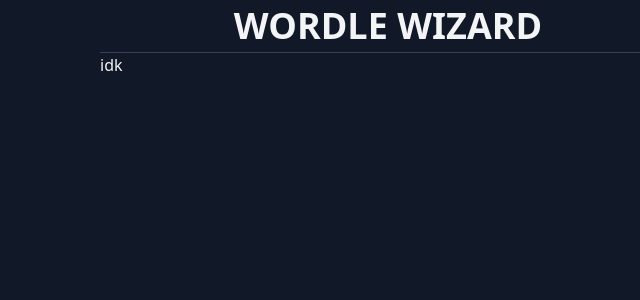
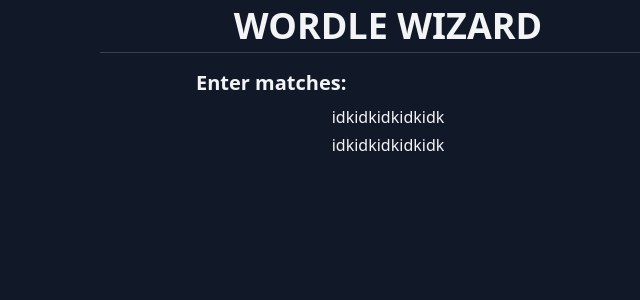
Before and after one commit to ohheyjosh/wordle-wizard, a Next.js app: page / in a window 1280 px wide. Shown: the top 300 px of the page, without its empty margins (252-892 px from the left). Built offline with nearby package versions, Linux system fonts and the light colour scheme.

Commit message:
wip for input types, values, edit toggles

```diff
--- a/components/InputCell.tsx
+++ b/components/InputCell.tsx
@@ -1,15 +1,38 @@
-type CharStatus = 'match' | 'partial' | 'miss';
+import React, { useState } from "react";
+
+export type CharStatus = 'match' | 'partial' | 'miss' | null;
 
 type Props = {
-  value?: string;
+  id: string;
+  value: string;
   status?: CharStatus;
+  editing: string;
+  toggleEditing: Function;
 };
 
-const InputCell = ({ value, status }: Props) => {
-  return (
-    <div className="flex items-center justify-center w-12 h-12 m-1 text-lg font-bold border rounded">
-      {value}
-    </div>
+const InputCell = ({ id, value, status, editing, toggleEditing }: Props) => {
+  const [isEditing, setEditing] = useState(editing);
+  const toggleEdit = () => {
+    setEditing(id);
+    toggleEditing(id);
+  };
+
+  return isEditing === id ? (
+    <button
+      className={
+        'flex items-center justify-center w-16 h-16 m-0.5 text-lg font-bold border-2 border-gray-500 ' +
+        (status === 'match'
+          ? 'bg-green-500 border-green-500'
+          : status === 'partial'
+          ? 'bg-yellow-500 border-yellow-500'
+          : status === 'miss' && 'bg-gray-500')
+      }
+      onClick={() => toggleEdit()}
+    >
+      {value.toUpperCase().match(/[A-Z]/)}
+    </button>
+  ) : (
+    <>idk</>
   );
 };
 
--- /dev/null
+++ b/components/InputRow.tsx
@@ -0,0 +1,29 @@
+import InputCell, { CharStatus } from './InputCell';
+
+type Props = {
+  input: string;
+  type: CharStatus;
+  editing: string;
+  toggleEditing: Function;
+};
+
+const InputRow = ({ input, type, editing, toggleEditing }: Props) => {
+  const splitLetters = input.split('');
+
+  return (
+    <div className="flex justify-center my-1">
+      {splitLetters.map((letter, index) => (
+        <InputCell
+          key={index}
+          id={type + index}
+          value={letter}
+          status={letter.toUpperCase().match(/[A-Z]/) ? type : null}
+          editing={editing}
+          toggleEditing={toggleEditing}
+        />
+      ))}
+    </div>
+  );
+};
+
+export default InputRow;
--- a/components/MatchesRow.tsx
+++ /dev/null
@@ -1,23 +0,0 @@
-import InputCell from './InputCell';
-
-type Props = {
-  matches: string;
-};
-
-const matchesGrid = ({ matches }: Props) => {
-  const splitLetters = matches.split('');
-  const emptyCells = Array.from(Array(5 - splitLetters.length));
-
-  return (
-    <div className="flex justify-center my-1">
-      {splitLetters.map((letter, index) => (
-        <InputCell key={index} value={letter} />
-      ))}
-      {emptyCells.map((_, index) => (
-        <InputCell key={index} />
-      ))}
-    </div>
-  );
-};
-
-export default matchesGrid;
--- a/pages/index.tsx
+++ b/pages/index.tsx
@@ -1,9 +1,33 @@
+import React, { useState } from 'react';
 import Layout from '../components/Layout';
+import InputRow from '../components/InputRow';
 
-const IndexPage = () => (
-  <Layout title="Wordle Wizard">
-    idk
-  </Layout>
-);
+const IndexPage = () => {
+  const [matches, setMatches] = useState<string>("a____");
+  const [partials, setPartials] = useState<string>('_bb__');
+  const [editing, setEditing] = useState<string>(null);
+
+  const toggleEditing = (id) => {
+    setEditing(id);
+  }
+
+  return (
+    <Layout title="Wordle Wizard">
+      <h2 className="m-2 mt-4 text-xl font-bold sm:ml-24">Enter matches:</h2>
+      <InputRow
+        input={matches}
+        type="match"
+        editing={editing}
+        toggleEditing={toggleEditing}
+      />
+      <InputRow
+        input={partials}
+        type="partial"
+        editing={editing}
+        toggleEditing={toggleEditing}
+      />
+    </Layout>
+  );
+};
 
 export default IndexPage;
```
